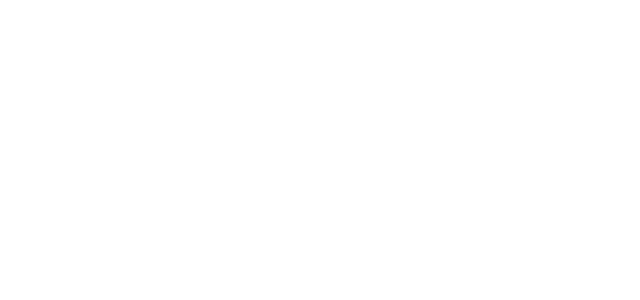
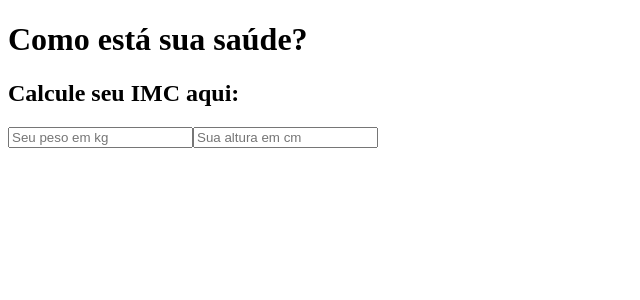
Before and after one commit to RaffaFS/calculadora_imc_react, a React (Vite) app in the folder calc_imc_react/: page / in a window 1280 px wide. Shown: the top 300 px of the page, without its empty margins (0-640 px from the left). Built offline with nearby package versions, Linux system fonts and the light colour scheme.

Commit message:
criando formulário e definindo seu funcionamento

```diff
--- a/calc_imc_react/src/componentes/Form/index.jsx
+++ b/calc_imc_react/src/componentes/Form/index.jsx
@@ -15,7 +15,17 @@
 
     return(
         <div className={styles.allBox}>
-
+            <div className={styles.contentBox}>
+                <h1>Como está sua saúde?</h1>
+                <div className={styles.formBox}>
+                    <h2>Calcule seu IMC aqui:</h2>
+                    <input type="number" placeholder="Seu peso em kg" onChange={e => setPeso(Number(e.target.value))} onKeyUp={resultado} />
+                    <input type="number" placeholder="Sua altura em cm" onChange={e => setAltura(Number(e.target.value))} onKeyUp={resultado} />
+                    <div className={styles.resultBox}>
+                        {peso && altura&& (<p>Seu IMC é de: {IMC}</p>)}
+                    </div>
+                </div>
+            </div>
         </div>
     )
 }
```
